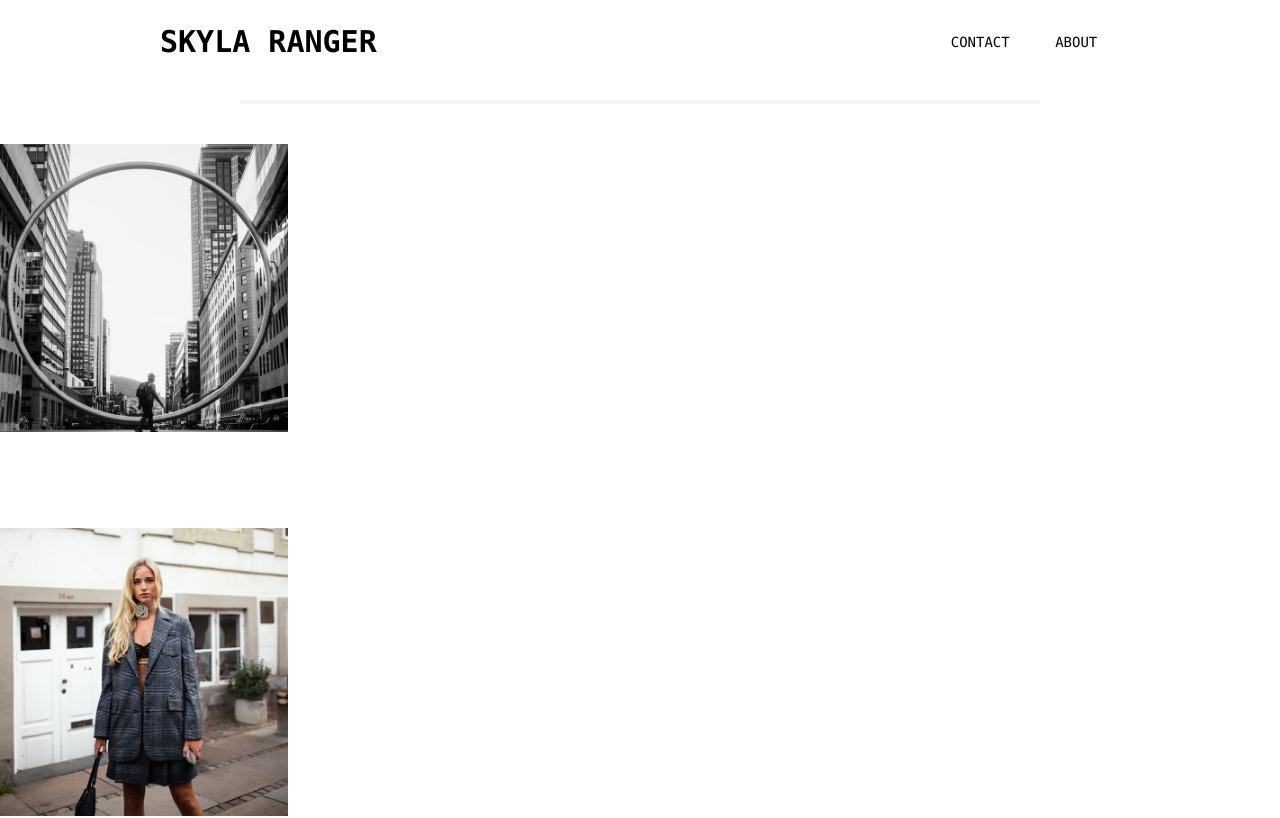
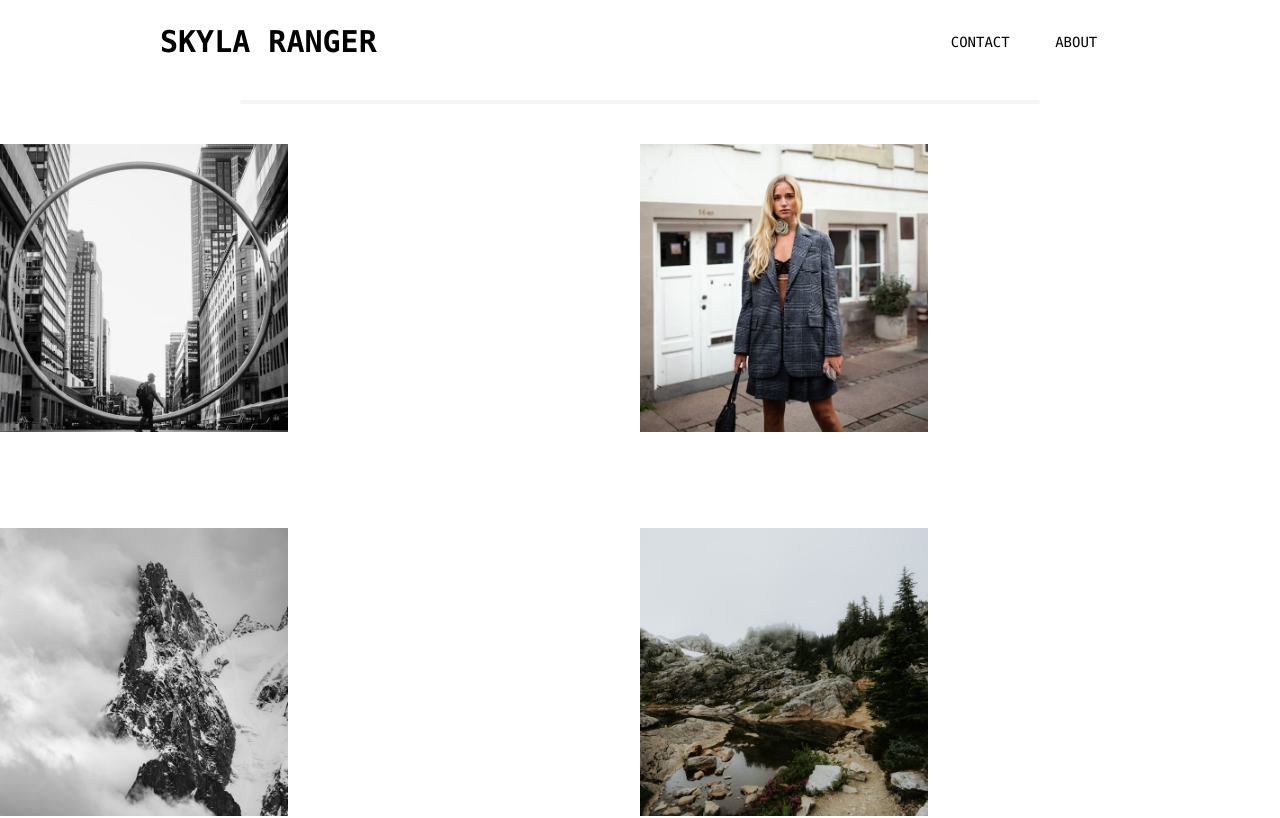
Before and after one commit to Migue28/photographer-portafolio, a React (Vite) app: page / in a window 1280 px wide. Shown: the top 818 px of the page. Built offline with nearby package versions, Linux system fonts and the light colour scheme.

Commit message:
create photo gallery

```diff
--- a/src/App.tsx
+++ b/src/App.tsx
@@ -1,17 +1,15 @@
 import "./App.css";
 import Navbar from "./components/Navbar";
-import PhotoCard from "./components/PhotoCard";
+import PhotoGallery from "./components/PhotoGallery";
+import { city, woman, mountain, forest } from "./assets/images/index";
 
-import { city, woman, mountain, forest } from "./assets/images/index";
+const photoSource = [city, woman, mountain, forest, forest, mountain, woman, city]
 
 function App() {
   return (
     <>
       <Navbar name="SKYLA RANGER" />
-      <PhotoCard source={city} />
-      <PhotoCard source={woman} />
-      <PhotoCard source={mountain} />
-      <PhotoCard source={forest} />
+      <PhotoGallery photoSource={photoSource} />
     </>
   );
 }
--- a/src/components/PhotoCard.tsx
+++ b/src/components/PhotoCard.tsx
@@ -4,7 +4,7 @@ type PhotoCardProps = {
 
 const PhotoCard = ({ source }: PhotoCardProps) => {
   return (
-    <div className="sm:w-52 sm:h-52 md:w-72 md:h-72 2xl:w-96 xl:h-96">
+    <div className="sm:w-40 sm:h-40 md:w-72 md:h-72 2xl:w-96 xl:h-96">
       <img className="object-cover aspect-square w-fit" src={source} alt={source} />
     </div>
   );
--- /dev/null
+++ b/src/components/PhotoGallery.tsx
@@ -0,0 +1,20 @@
+import PhotoCard from "./PhotoCard";
+
+
+export type PhotoSourceList = {
+    photoSource: string[]
+}
+
+const PhotoGallery = ({photoSource}:PhotoSourceList) =>{
+    const photos = photoSource.slice()
+
+    return (
+        <div className="grid sm:grid-cols-4 md:grid-cols-2 grid-cols-4">
+            {photos.map((photo) => (
+                <PhotoCard source={photo}/>
+            ))}
+        </div>
+    )
+}
+
+export default PhotoGallery
```
